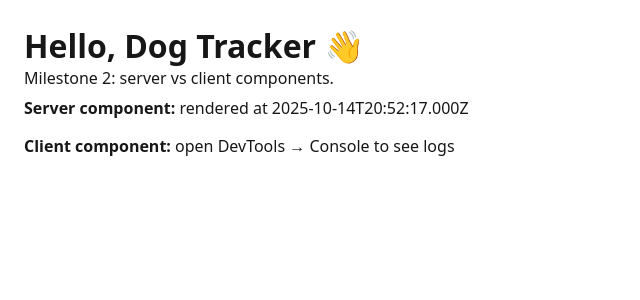
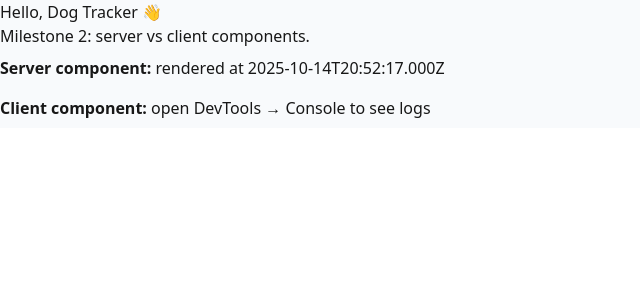
Before and after one commit to crwper/calorie-tracker, a Next.js app: page / in a window 1280 px wide. Shown: the top 300 px of the page, without its empty margins (0-640 px from the left). Built offline with nearby package versions, Linux system fonts and the light colour scheme.

Commit message:
Test Tailwind formatting

```diff
--- a/app/globals.css
+++ b/app/globals.css
@@ -40,3 +40,5 @@ a {
     color-scheme: dark;
   }
 }
+
+@import "tailwindcss";
--- a/app/page.tsx
+++ b/app/page.tsx
@@ -4,7 +4,7 @@ import WhereClient from '@/components/WhereClient';
 
 export default function Home() {
   return (
-    <main style={{ padding: 24, fontFamily: 'system-ui, sans-serif' }}>
+    <main className="mx-auto max-w-2xl p-6 space-y-4 font-sans bg-slate-50">
       <h1>Hello, Dog Tracker 👋</h1>
       <p>Milestone 2: server vs client components.</p>
 
--- /dev/null
+++ b/postcss.config.js
@@ -0,0 +1,6 @@
+module.exports = {
+  plugins: {
+    '@tailwindcss/postcss': {},
+    autoprefixer: {},
+  },
+};
```
Also changed, not shown: package.json (+8 -4 lines), 1 other file (tests, documents, lock files or other folders).
